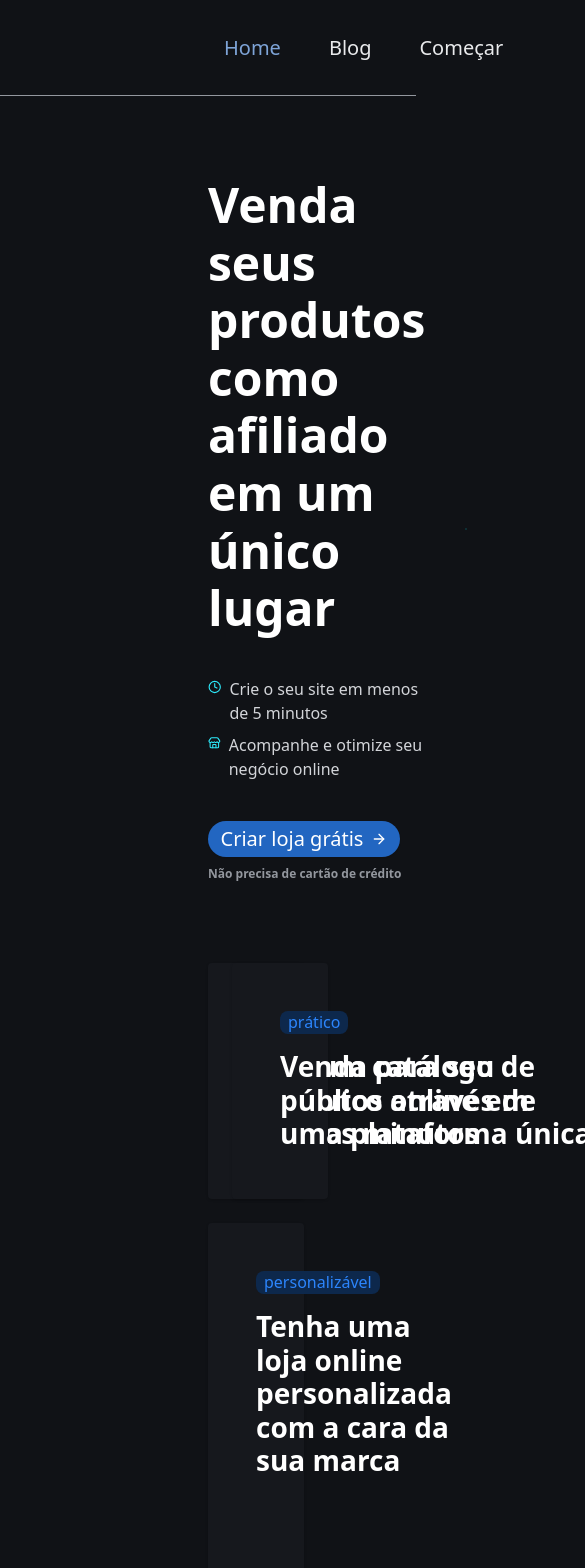
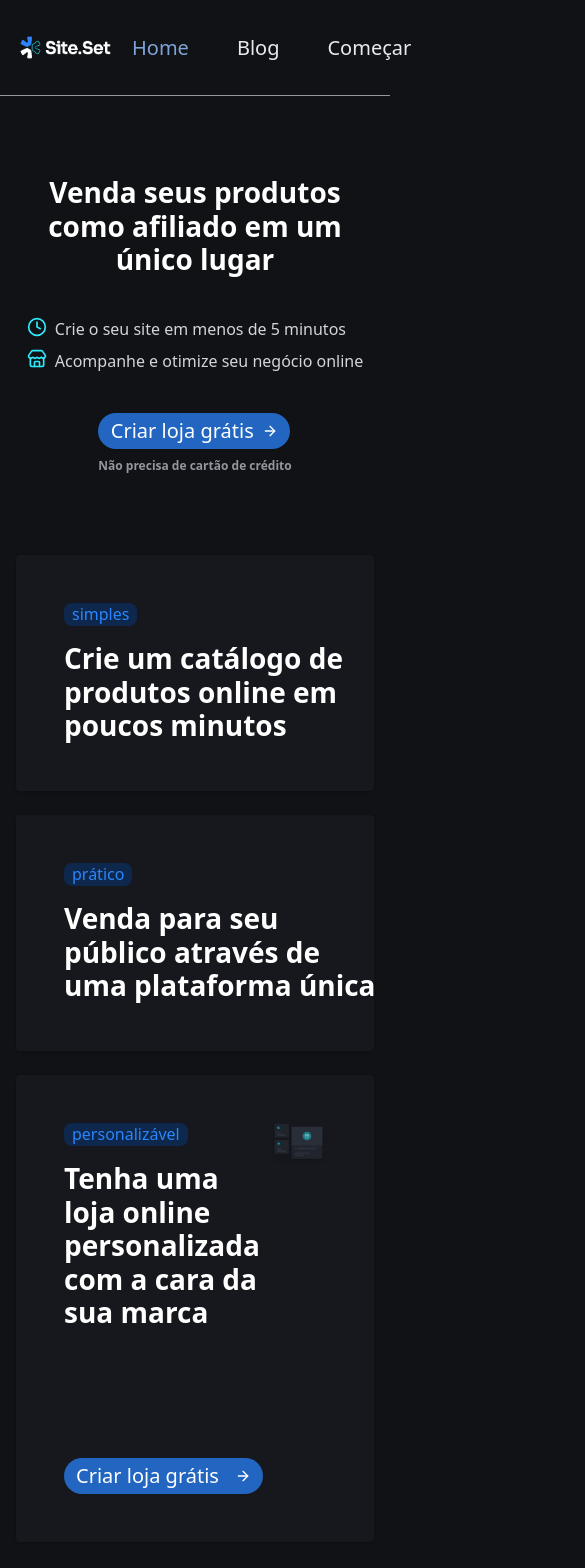
Before and after one commit to lcspaiva87/landing_page_blog, a Next.js app: page / in a window 390 px wide. Shown: the top 1568 px of the page, 585 px wide, since content can reach past the window. Built offline with nearby package versions, Linux system fonts and the light colour scheme.

Commit message:
feat: adjust layout styles and responsiveness

```diff
--- a/src/app/_components/HeroSection.tsx
+++ b/src/app/_components/HeroSection.tsx
@@ -4,9 +4,9 @@ import { Button } from "@/components/ui/button";
 
 export function HeroSection() {
   return (
-    <div className="flex  gap-10 px-52 justify-between items-center">
-      <div className=" flex-col gap-10 flex w-[640px]">
-        <h1 className="heading-hg text-white w-">
+    <div className="flex   gap-10 px-4 md:px-52 justify-between items-center  ">
+      <div className=" flex-col gap-10 flex w-[640px] items-center md:items-start">
+        <h1 className="text-lg md:text-hg text-white  text-center w-80 md:w-full ">
           Venda seus produtos como afiliado em um único lugar
         </h1>
         <div className="flex flex-col gap-2">
@@ -30,7 +30,7 @@ export function HeroSection() {
           </span>
         </div>
       </div>
-      <img src={heroImage.src} alt="hero" className="w-lg h-lg  border border-cyan-300 rounded-full" />
+      <img src={heroImage.src} alt="hero" className="w-lg h-lg  border border-cyan-300 rounded-full hidden md:block" />
 
 
     </div>
--- a/src/app/_components/SupportSection.tsx
+++ b/src/app/_components/SupportSection.tsx
@@ -8,7 +8,7 @@ export const SupportSection = () => {
           Sua loja de afiliados, simples, do jeito que deveria ser
         </h2>
 
-        <div className="grid gap-6 md:grid-cols-3">
+        <div className="grid gap-6 grid-cols-1 md:grid-cols-3">
           {/* Primeiro Card */}
           <div className="flex flex-col text-left gap-2 rounded-lg p-6 md:p-12 bg-blue-400">
             <div className="flex h-12 w-12 items-center justify-center rounded-lg bg-blue-300 mb-4">
--- a/src/app/_components/header.tsx
+++ b/src/app/_components/header.tsx
@@ -30,7 +30,7 @@ export function Header() {
     },
   });
   return (
-    <header className=" border-b border-gray-300 px-52 flex items-center justify-between h-24 " >
+    <header className=" border-b border-gray-300 px-4 md:px-52 flex items-center justify-between h-24 " >
       <img src={logo.src} alt="logo" width={100} height={100} />
       <div className="flex items-center gap-4">
         {links.map((link) => (
--- a/src/app/page.tsx
+++ b/src/app/page.tsx
@@ -37,7 +37,7 @@ export default function Home() {
     <div className="flex flex-col gap-20">
       <Header />
       <HeroSection />
-      <div className="grid grid-cols-2 gap-6 px-52 w-full">
+      <div className="flex flex-col md:grid  md:grid-cols-2 gap-6 px-4 md:px-52 w-full">
         {cards.map((card, idx) => (
           <CardsCustom
             key={card.title}
```
